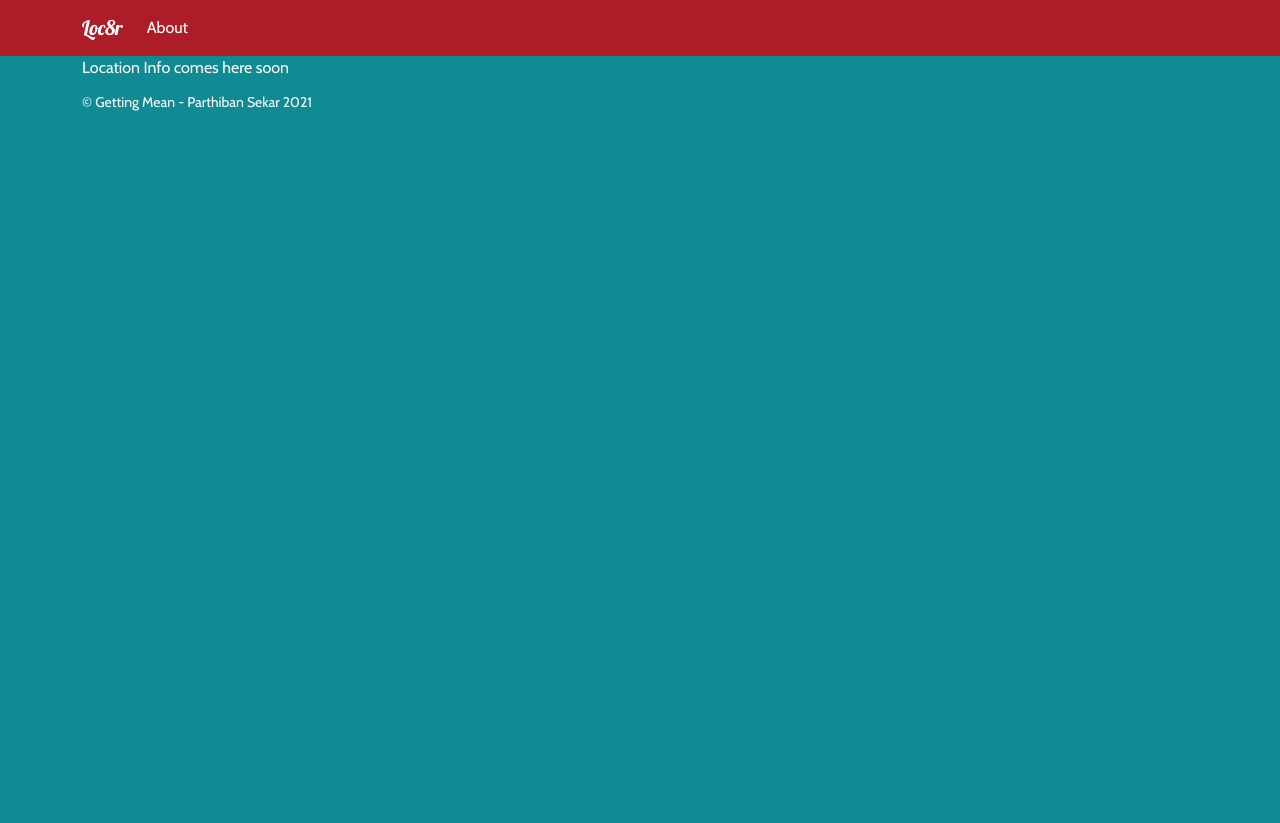
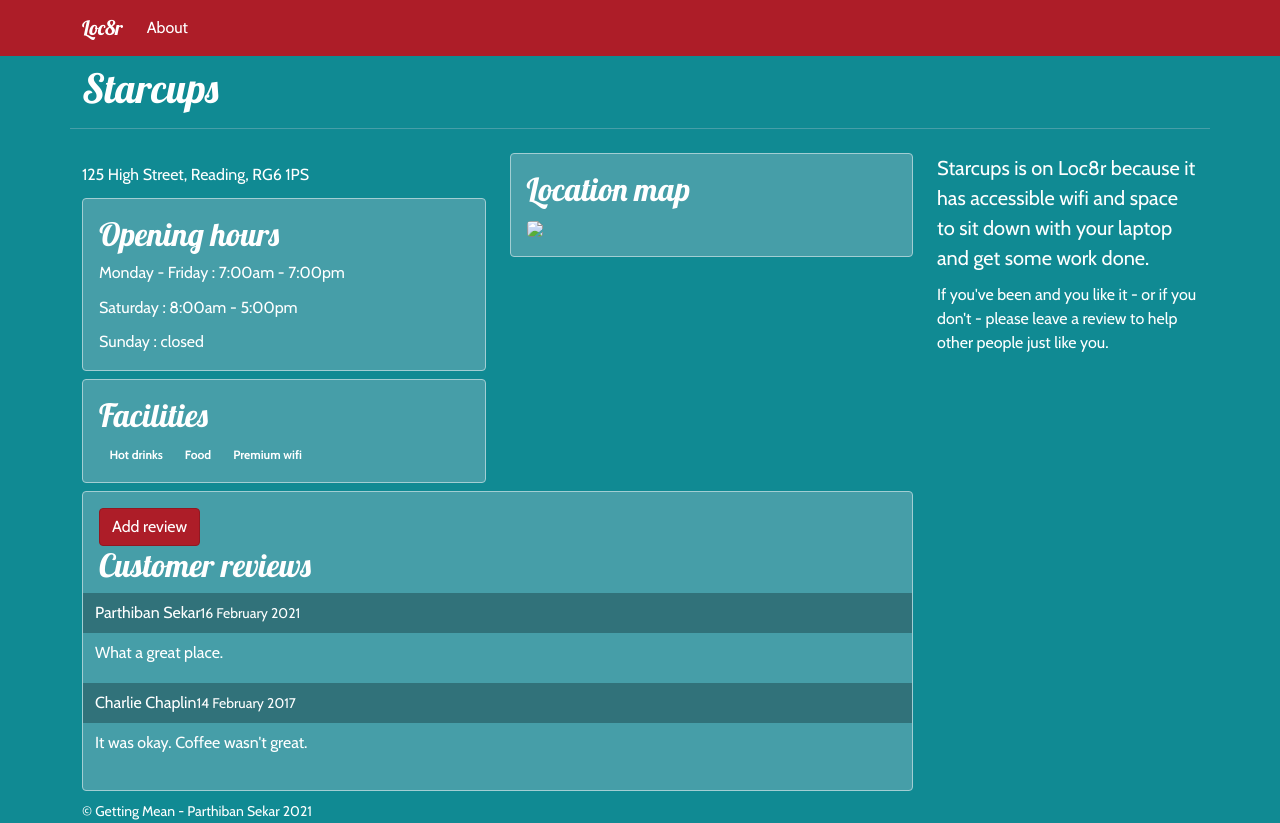
Before and after one commit to septst/loc8r, a Node server app: page /location in a window 1280 px wide. Before the commit the page ends 111 px from the top, so only its background shows below. Run offline with Node 20, Linux system fonts and the light colour scheme; some libraries are stand-ins or nearby versions.

Commit message:
added maps

```diff
--- a/app_server/views/location-info.pug
+++ b/app_server/views/location-info.pug
@@ -1,5 +1,78 @@
 extends layout
 
 block content
-  h1= title
-  p Location Info comes here soon
+  .row.banner
+    .col-12
+      h1 Starcups
+  .row
+    .col-12.col-lg-9
+      .row
+        .col-12.col-md-6
+          p.rating
+            i.fas.fa-star
+            i.fas.fa-star
+            i.fas.fa-star
+            i.far.fa-star
+            i.far.fa-star
+          p 125 High Street, Reading, RG6 1PS
+          .card.card-primary
+            .card-block
+              h2.card-title Opening hours
+              p.card-text Monday - Friday : 7:00am - 7:00pm
+              p.card-text Saturday : 8:00am - 5:00pm
+              p.card-text Sunday : closed
+          .card.card-primary
+            .card-block
+              h2.card-title Facilities
+              span.badge.badge-warning
+                i.fa.fa-check
+                | &nbsp;Hot drinks
+              | &nbsp;
+              span.badge.badge-warning
+                i.fa.fa-check
+                | &nbsp;Food
+              | &nbsp;
+              span.badge.badge-warning
+                i.fa.fa-check
+                | &nbsp;Premium wifi
+              | &nbsp;
+        .col-12.col-md-6.location-map
+          .card.card-primary
+            .card-block
+              h2.card-title Location map
+              img.img-fluid.rounded(src='https://maps.googleapis.com/maps/api/staticmap?center=40.714%2c%20-73.998&zoom=12&size=400x400&key=AIzaSyBQI3HH1w6dv7ihEcwdjYj65x_bScZT1IA')
+      .row
+        .col-12
+          .card.card-primary.review-card
+            .card-block
+              a.btn.btn-primary.float-right(href='/location/review/new') Add review
+              h2.card-title Customer reviews
+              .row.review
+                .col-12.no-gutters.review-header
+                  span.rating
+                    i.fas.fa-star
+                    i.fas.fa-star
+                    i.fas.fa-star
+                    i.far.fa-star
+                    i.far.fa-star
+                  span.reviewAuthor Parthiban Sekar
+                  small.reviewTimestamp 16 February 2021
+                .col-12
+                  p What a great place.
+              .row.review
+                .col-12.no-gutters.review-header
+                  span.rating
+                    i.fas.fa-star
+                    i.fas.fa-star
+                    i.fas.fa-star
+                    i.far.fa-star
+                    i.far.fa-star
+                  span.reviewAuthor Charlie Chaplin
+                  small.reviewTimestamp 14 February 2017
+                .col-12
+                  p It was okay. Coffee wasn't great.
+    .col-12.col-lg-3
+      p.lead
+        | Starcups is on Loc8r because it has accessible wifi and space to sit down with your laptop and get some work done.
+      p
+        | If you've been and you like it - or if you don't - please leave a review to help other people just like you.
```
